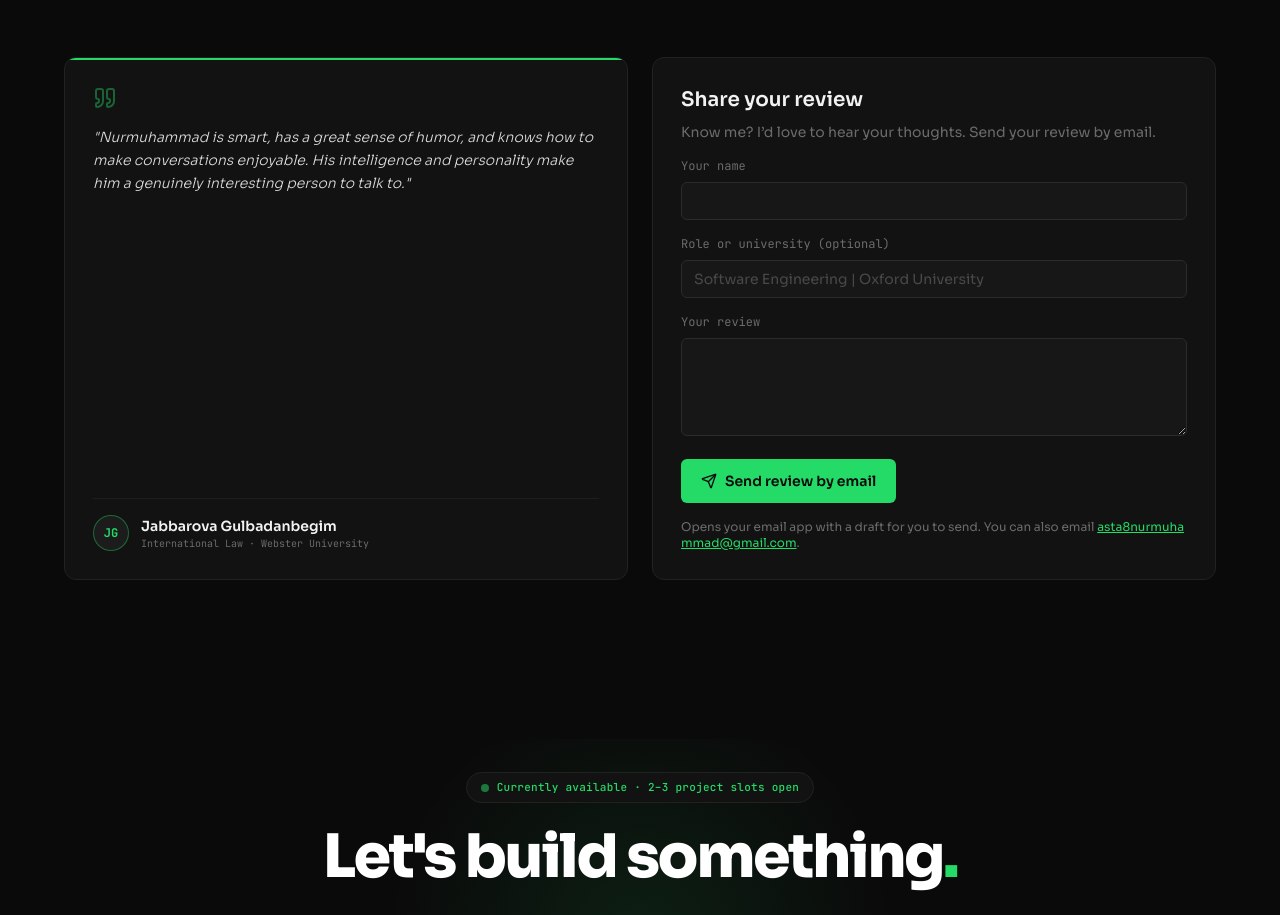
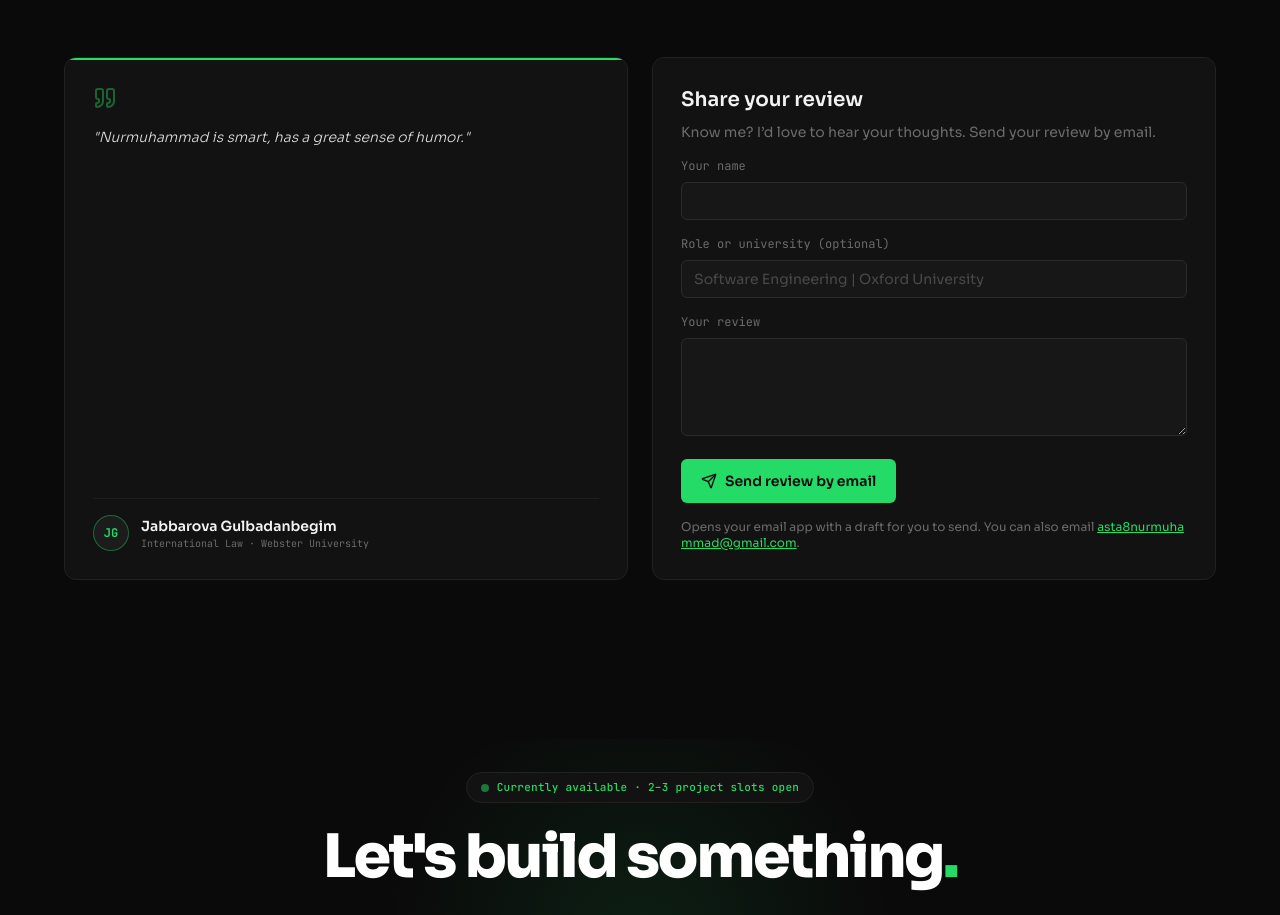
Before and after one commit to asta-JC/asta-cc, a React (Vite) app: page / in a window 1280 px wide. Shown: the part 5268-6183 px from the top of the page. Built offline with nearby package versions, Linux system fonts and the light colour scheme; the HTML template or start-up script is replaced by a standard one.

Commit message:
Shorten Gulbadanbegim review

```diff
--- a/src/data/portfolio.ts
+++ b/src/data/portfolio.ts
@@ -165,7 +165,7 @@ export const OPEN_SOURCE_REPOS: RepoItem[] = [
 
 export const TESTIMONIALS: Testimonial[] = [
   {
-    quote: "Nurmuhammad is smart, has a great sense of humor, and knows how to make conversations enjoyable. His intelligence and personality make him a genuinely interesting person to talk to.",
+    quote: "Nurmuhammad is smart, has a great sense of humor.",
     name: 'Jabbarova Gulbadanbegim',
     role: 'International Law',
     company: 'Webster University',
```
